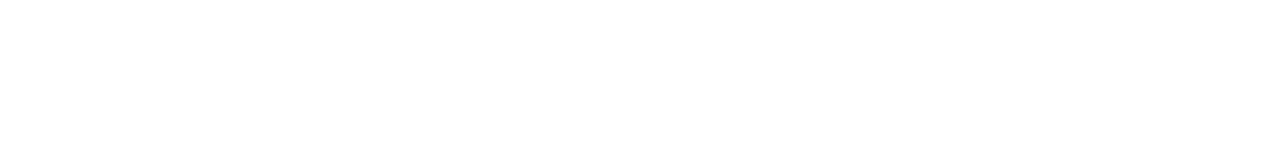
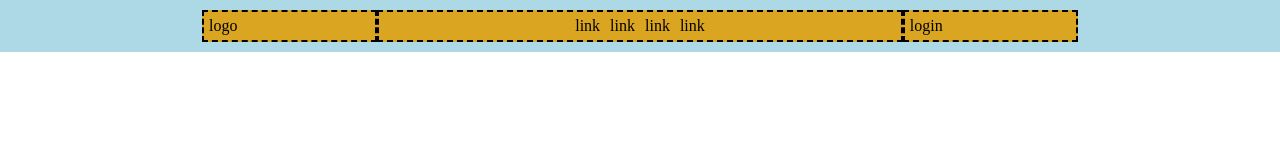
Before and after one commit to KejdiKishta/htmlcss-struttura-discord, a plain HTML site: page index.html in a window 1280 px wide. Drawn offline with Linux system fonts and the light colour scheme.

Commit message:
add: header

```diff
--- a/css/style.css
+++ b/css/style.css
@@ -11,4 +11,45 @@ img{
 
 a{
 color: inherit;
+text-decoration: none;
 }
+
+/* CONTAINER */
+.container{
+    display: flex;
+    width: 70%;
+}
+
+/* HEADER */
+header{
+    background-color: rgb(173 216 230);
+    display: flex;
+    justify-content: center;
+}
+
+.head{
+    padding: 10px;
+}
+
+.logo, .login{
+    width: 20%;
+    border: 2px dashed black;
+    padding: 5px;
+    background-color: rgb(218 165 32);
+}
+
+header nav{
+    width: 60%;
+    border: 2px dashed black;
+    background-color: rgb(218 165 32);
+}
+
+header li{
+    padding: 5px;
+}
+
+header ul{
+    display: flex;
+    list-style: none;
+    justify-content: center;
+}
--- a/index.html
+++ b/index.html
@@ -10,7 +10,26 @@
 <body>
     <!-- header -->
     <header>
+        <div class="container head">
 
+            <div class="logo">
+                logo
+            </div>
+
+            <nav>
+                <ul>
+                    <li class="link"><a href="">link</a></li>
+                    <li class="link"><a href="">link</a></li>
+                    <li class="link"><a href="">link</a></li>
+                    <li class="link"><a href="">link</a></li>
+                </ul>
+            </nav>
+
+            <div class="login">
+                login
+            </div>
+
+        </div>
     </header>
     <!-- /header -->
 
```
